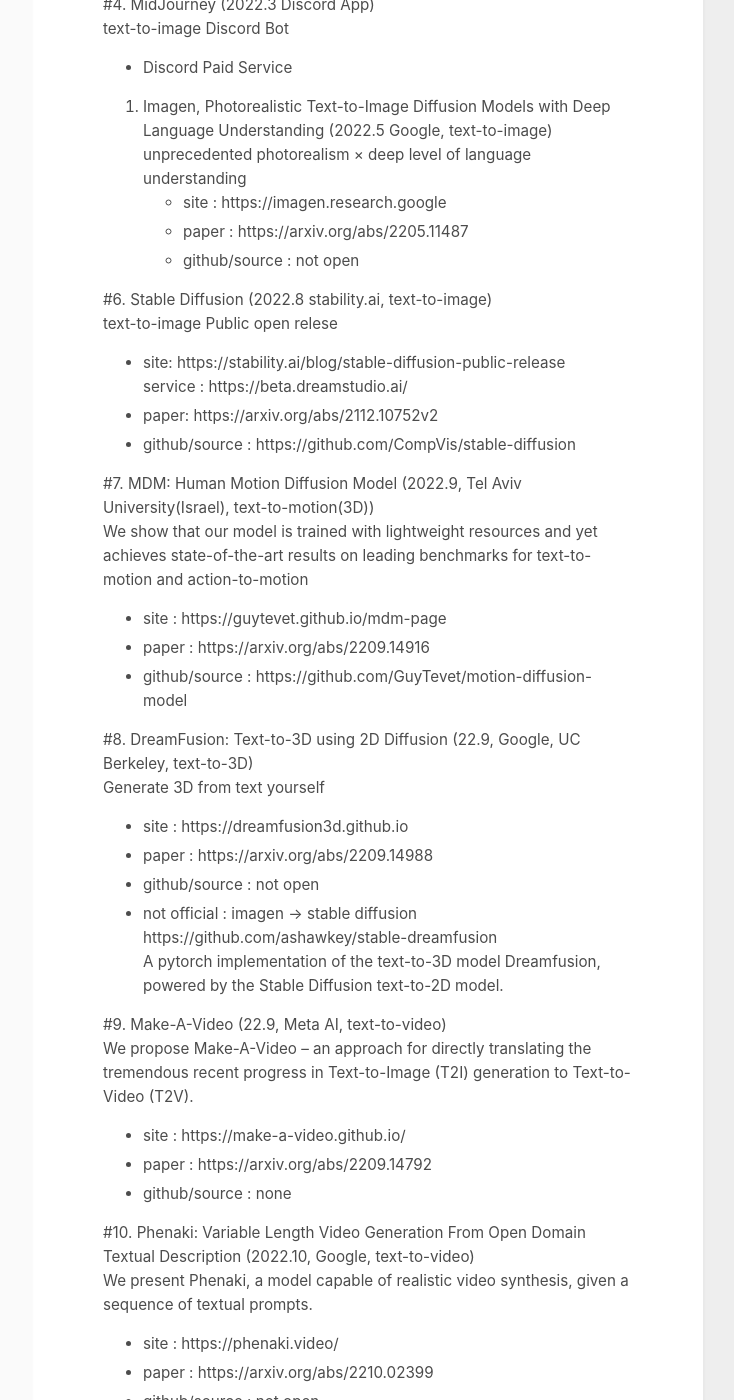
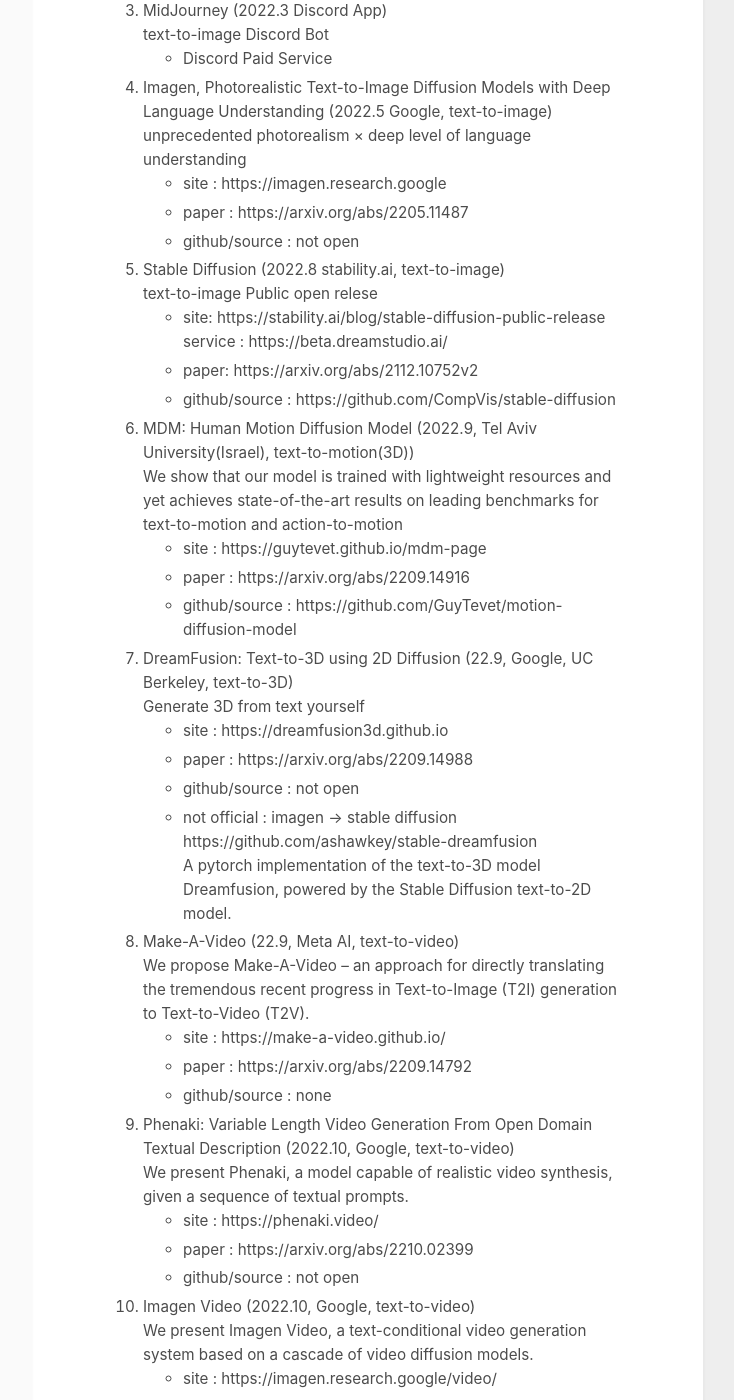
Before and after one commit to wonwizard/wonwizard.github.io, a Jekyll site: the page built from _posts/2022-10-10-txt2img_paper_model_list.md, in a window 1280 px wide and 1400 px high, scrolled down 961 px. Shown: the whole window, without its empty margins (417-1151 px from the left). Built offline with Jekyll 4.4.1, drawn with Linux system fonts in a browser that asks for light colours; part of the change alters nothing that is shown; some of the changed text lies outside the part shown.

Commit message:
Update 2022-10-10-txt2img_paper_model_list.md

```diff
--- a/_posts/2022-10-10-txt2img_paper_model_list.md
+++ b/_posts/2022-10-10-txt2img_paper_model_list.md
@@ -6,47 +6,47 @@ comments: true
 
 ## AI text-to-Image Generaion, Video/3D Generaion Papers/Models
 
-#1. DALL-E, Zero-Shot Text-to-Image Generation (2021.1 OpenAI, text-to-image)
+# 1. DALL-E, Zero-Shot Text-to-Image Generation (2021.1 OpenAI, text-to-image)
  DALL·E is a 12-billion parameter version of GPT-3 trained to generate images from text descriptions, using a dataset of text–image pairs.
  - site : https://openai.com/blog/dall-e/
  - paper : https://arxiv.org/abs/2102.12092
  - github/source : https://github.com/openai/DALL-E
 
-#2. Disco Diffusion (2021.10 Open Project, text-to-image)
+2. Disco Diffusion (2021.10 Open Project, text-to-image)
  A frankensteinian amalgamation notebooks, models and techniques for the generation of AI Art and Animations.
  - paper : none
  - github/source : https://github.com/alembics/disco-diffusion
 
-#3. DALL-E 2, Hierarchical Text-Conditional Image Generation with CLIP Latents (2022.4 OpenAI, text-to-image)
+3. DALL-E 2, Hierarchical Text-Conditional Image Generation with CLIP Latents (2022.4 OpenAI, text-to-image)
  DALL·E 2 is a new AI system that can create realistic images and art from a description in natural language.
  - site : https://openai.com/dall-e-2  ,Paid Service)
  - paper : https://arxiv.org/abs/2204.06125v1
  - github/source : not open
 
-#4. MidJourney (2022.3 Discord App)
+4. MidJourney (2022.3 Discord App)
  text-to-image Discord Bot
  - Discord Paid Service
 
-35. Imagen, Photorealistic Text-to-Image Diffusion Models with Deep Language Understanding (2022.5 Google, text-to-image)
+5. Imagen, Photorealistic Text-to-Image Diffusion Models with Deep Language Understanding (2022.5 Google, text-to-image)
  unprecedented photorealism × deep level of language understanding
  - site : https://imagen.research.google
  - paper : https://arxiv.org/abs/2205.11487
  - github/source : not open
 
-#6. Stable Diffusion (2022.8 stability.ai,  text-to-image)
+6. Stable Diffusion (2022.8 stability.ai,  text-to-image)
  text-to-image Public open relese
  - site: https://stability.ai/blog/stable-diffusion-public-release
    service : https://beta.dreamstudio.ai/
  - paper: https://arxiv.org/abs/2112.10752v2
  - github/source : https://github.com/CompVis/stable-diffusion
 
-#7. MDM: Human Motion Diffusion Model (2022.9, Tel Aviv University(Israel), text-to-motion(3D))
+7. MDM: Human Motion Diffusion Model (2022.9, Tel Aviv University(Israel), text-to-motion(3D))
  We show that our model is trained with lightweight resources and yet achieves state-of-the-art results on leading benchmarks for text-to-motion and action-to-motion
  - site : https://guytevet.github.io/mdm-page
  - paper : https://arxiv.org/abs/2209.14916
  - github/source :  https://github.com/GuyTevet/motion-diffusion-model
 
-#8. DreamFusion: Text-to-3D using 2D Diffusion (22.9, Google, UC Berkeley, text-to-3D)
+8. DreamFusion: Text-to-3D using 2D Diffusion (22.9, Google, UC Berkeley, text-to-3D)
  Generate 3D from text yourself
  - site : https://dreamfusion3d.github.io
  - paper : https://arxiv.org/abs/2209.14988
@@ -55,19 +55,19 @@ comments: true
   https://github.com/ashawkey/stable-dreamfusion
   A pytorch implementation of the text-to-3D model Dreamfusion, powered by the Stable Diffusion text-to-2D model.
 
-#9. Make-A-Video (22.9, Meta AI,  text-to-video)
+9. Make-A-Video (22.9, Meta AI,  text-to-video)
  We propose Make-A-Video -- an approach for directly translating the tremendous recent progress in Text-to-Image (T2I) generation to Text-to-Video (T2V).
  - site : https://make-a-video.github.io/
  - paper : https://arxiv.org/abs/2209.14792
  - github/source : none
 
-#10. Phenaki: Variable Length Video Generation From Open Domain Textual Description (2022.10, Google, text-to-video)
+10. Phenaki: Variable Length Video Generation From Open Domain Textual Description (2022.10, Google, text-to-video)
  We present Phenaki, a model capable of realistic video synthesis, given a sequence of textual prompts.
  - site : https://phenaki.video/
  - paper : https://arxiv.org/abs/2210.02399
  - github/source : not open
 
-#11. Imagen Video (2022.10, Google, text-to-video)
+11. Imagen Video (2022.10, Google, text-to-video)
  We present Imagen Video, a text-conditional video generation system based on a cascade of video diffusion models.
  - site :  https://imagen.research.google/video/
  - paper : https://arxiv.org/abs/2210.02303
```
